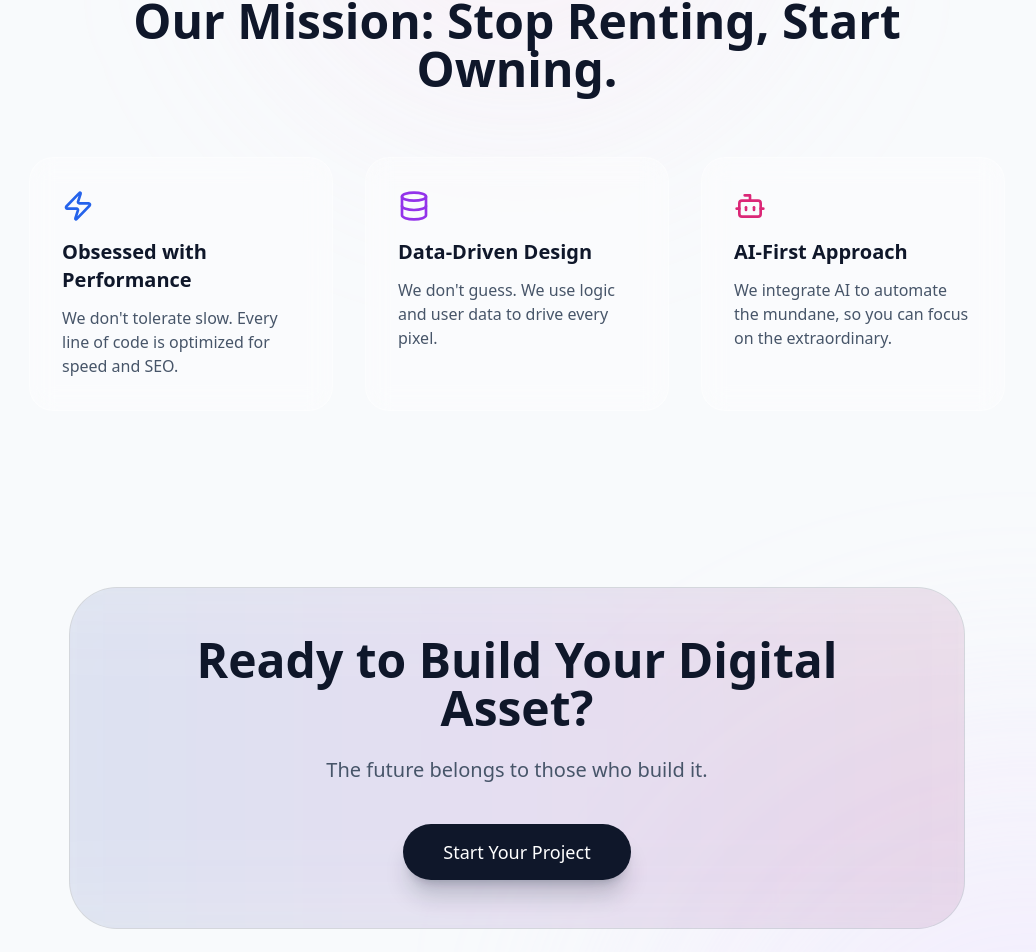
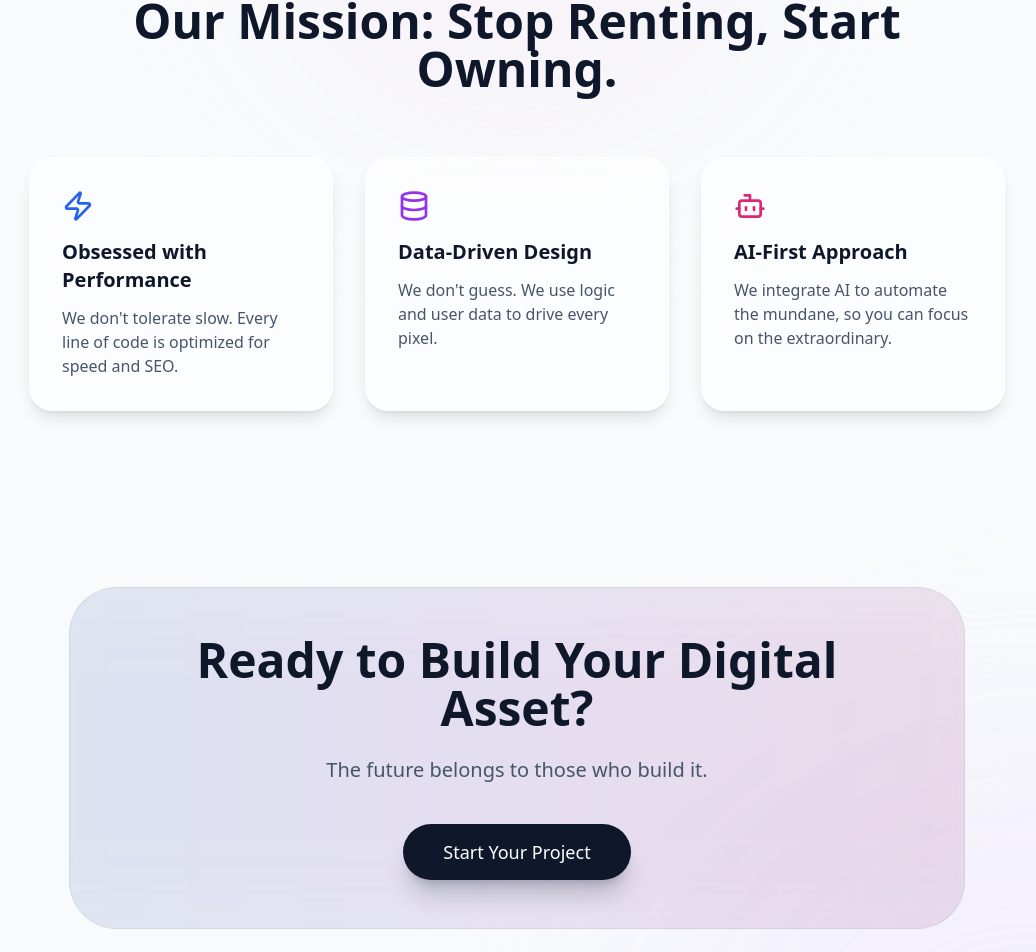
Before and after one commit to commandpaletteth/command-palette-web, a Next.js app: page /about in a window 1280 px wide. Shown: the part 1014-1966 px from the top of the page, without its empty margins (123-1159 px from the left). Built offline with nearby package versions, Linux system fonts and the light colour scheme.

Commit message:
Fix About page: Enhance visibility of Mission cards borders

```diff
--- a/app/about/page.tsx
+++ b/app/about/page.tsx
@@ -62,27 +62,27 @@ export default function AboutPage() {
         </div>
       </section>
 
-      {/* === 4. Mission & Values (Glass Tiles) === */}
-      <section className="relative z-10 py-24 px-6 max-w-5xl mx-auto text-center">
+    {/* === 4. Mission & Values (Glass Tiles - Fixed Visibility) === */}
+    <section className="relative z-10 py-24 px-6 max-w-5xl mx-auto text-center">
         <h2 className="text-3xl md:text-5xl font-bold mb-16 text-slate-900">Our Mission: Stop Renting, Start Owning.</h2>
 
         <div className="grid md:grid-cols-3 gap-8 text-left">
           {/* Value 1 */}
-          <div className="bg-white/30 backdrop-blur-md border border-white/40 p-8 rounded-3xl hover:-translate-y-2 transition-transform duration-300">
+          <div className="bg-white/60 backdrop-blur-xl border border-white/80 p-8 rounded-3xl shadow-lg hover:shadow-xl hover:-translate-y-2 transition-all duration-300">
             <div className="mb-4 text-blue-600"><Zap className="w-8 h-8" /></div>
             <h3 className="font-bold text-xl text-slate-900 mb-3">Obsessed with Performance</h3>
             <p className="text-slate-600">We don&apos;t tolerate slow. Every line of code is optimized for speed and SEO.</p>
           </div>
 
           {/* Value 2 */}
-          <div className="bg-white/30 backdrop-blur-md border border-white/40 p-8 rounded-3xl hover:-translate-y-2 transition-transform duration-300">
+          <div className="bg-white/60 backdrop-blur-xl border border-white/80 p-8 rounded-3xl shadow-lg hover:shadow-xl hover:-translate-y-2 transition-all duration-300">
              <div className="mb-4 text-purple-600"><Database className="w-8 h-8" /></div>
             <h3 className="font-bold text-xl text-slate-900 mb-3">Data-Driven Design</h3>
             <p className="text-slate-600">We don&apos;t guess. We use logic and user data to drive every pixel.</p>
           </div>
 
           {/* Value 3 */}
-          <div className="bg-white/30 backdrop-blur-md border border-white/40 p-8 rounded-3xl hover:-translate-y-2 transition-transform duration-300">
+          <div className="bg-white/60 backdrop-blur-xl border border-white/80 p-8 rounded-3xl shadow-lg hover:shadow-xl hover:-translate-y-2 transition-all duration-300">
              <div className="mb-4 text-pink-600"><Bot className="w-8 h-8" /></div>
             <h3 className="font-bold text-xl text-slate-900 mb-3">AI-First Approach</h3>
             <p className="text-slate-600">We integrate AI to automate the mundane, so you can focus on the extraordinary.</p>
```
